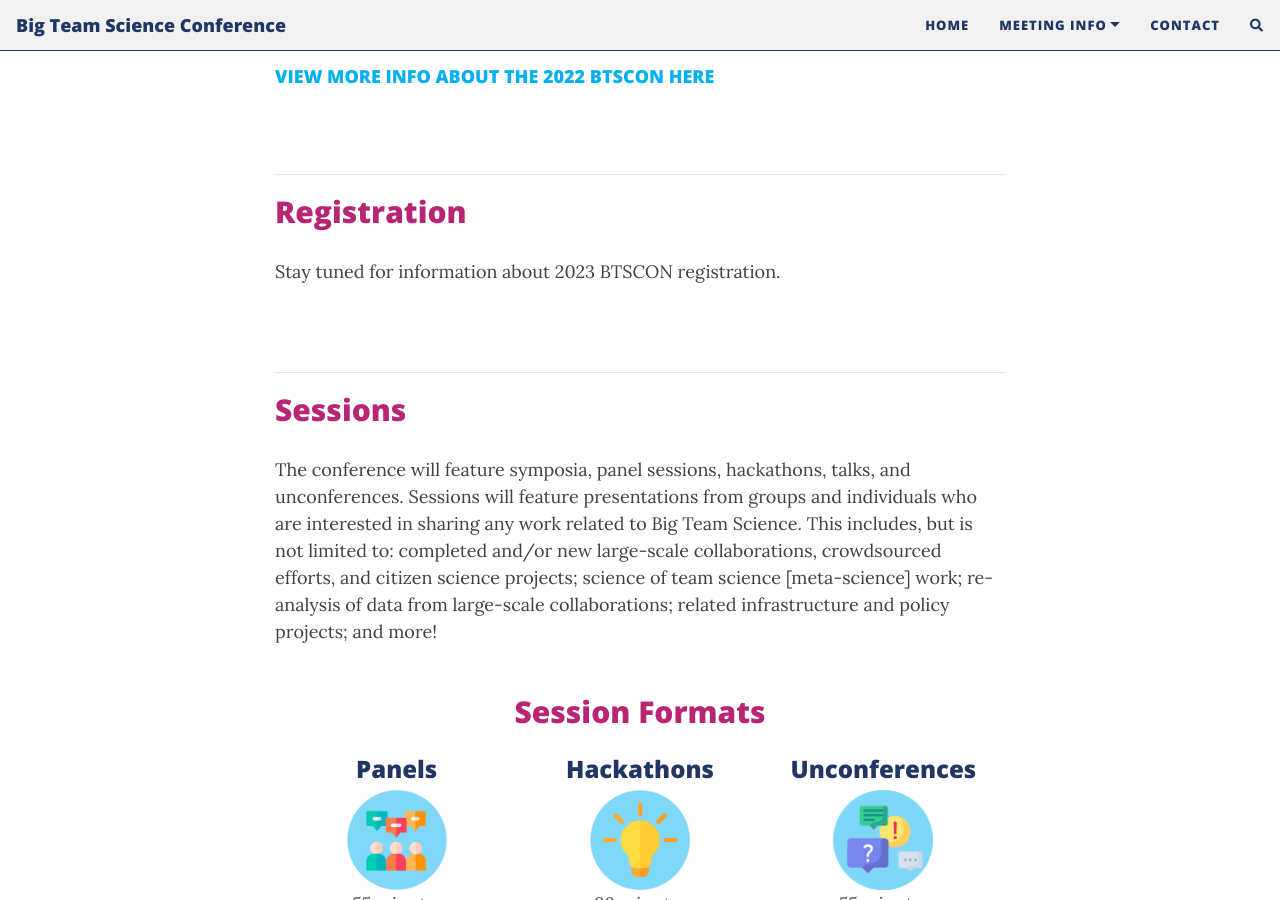
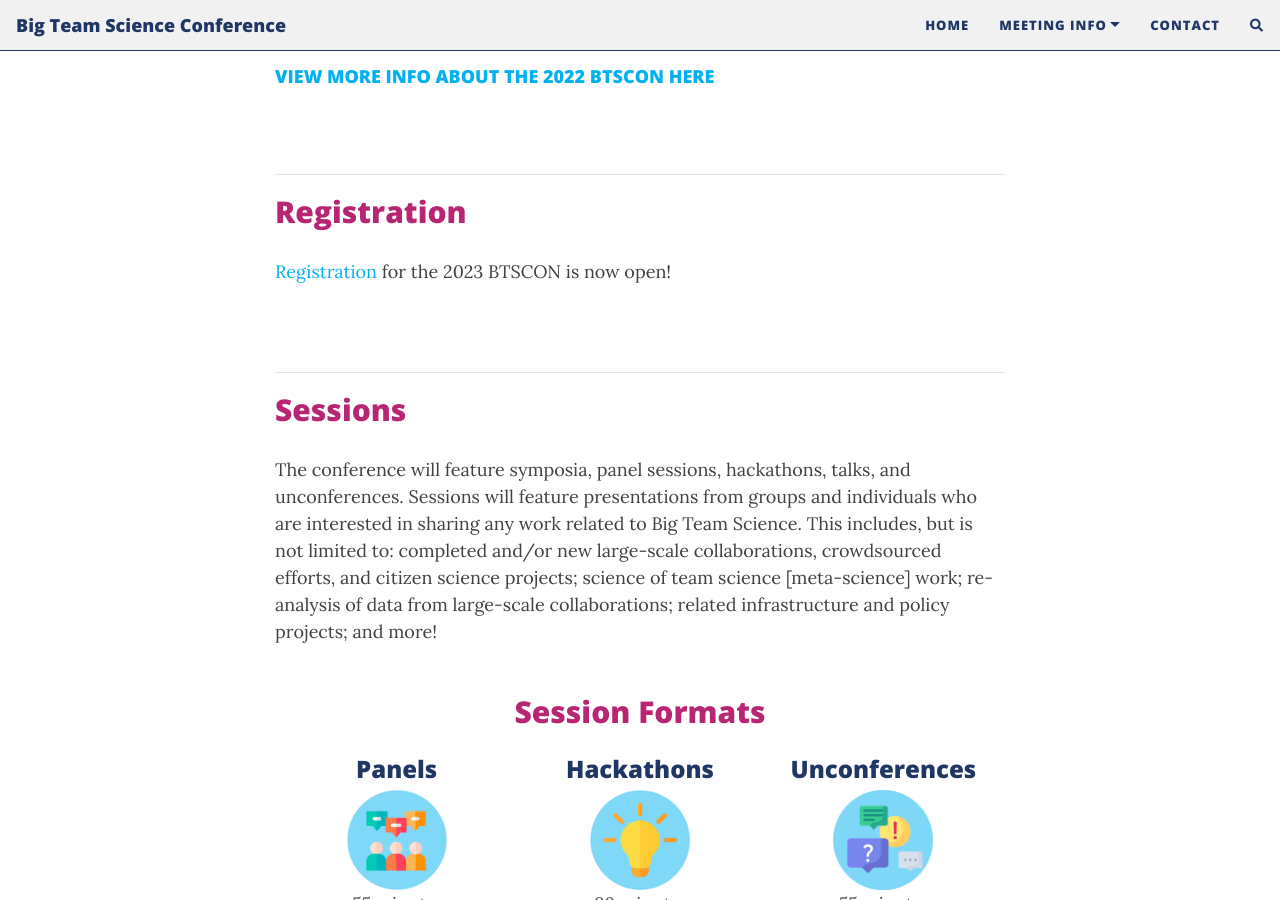
Before and after one commit to bigteamscienceconference/bigteamscienceconference.github.io, a Jekyll site: the page built from index.md, in a window 1280 px wide and 900 px high, scrolled down 849 px. Built offline with Jekyll 4.4.1, drawn with Linux system fonts in a browser that asks for light colours; nearby versions of some CDN libraries; comment, search, counter and statistics services are not loaded; some of the changed lines change nothing that is shown.

Commit message:
Update index.md

```diff
--- a/index.md
+++ b/index.md
@@ -21,13 +21,7 @@ The first annual BTSCON was held virtually on October 27-28, 2022. The goal of t
 
 ## Registration
 
-Stay tuned for information about 2023 BTSCON registration.
-
-<!--
-To ensure inclusivity, **registration fees are optional** for attendees. You can attend for free or pay what you want, but the suggested registration fee is $20. All proceeds will be used to develop and improve upon future big team science projects.
-
-### [REGISTER HERE](https://opencollective.com/psysciacc/events/test-event-23392c94/contribute/registration-2022-big-team-science-conference-40278)
--->
+[Registration]({{site.baseurl}}/registration/) for the 2023 BTSCON is now open!
 
 <br>
 
```
